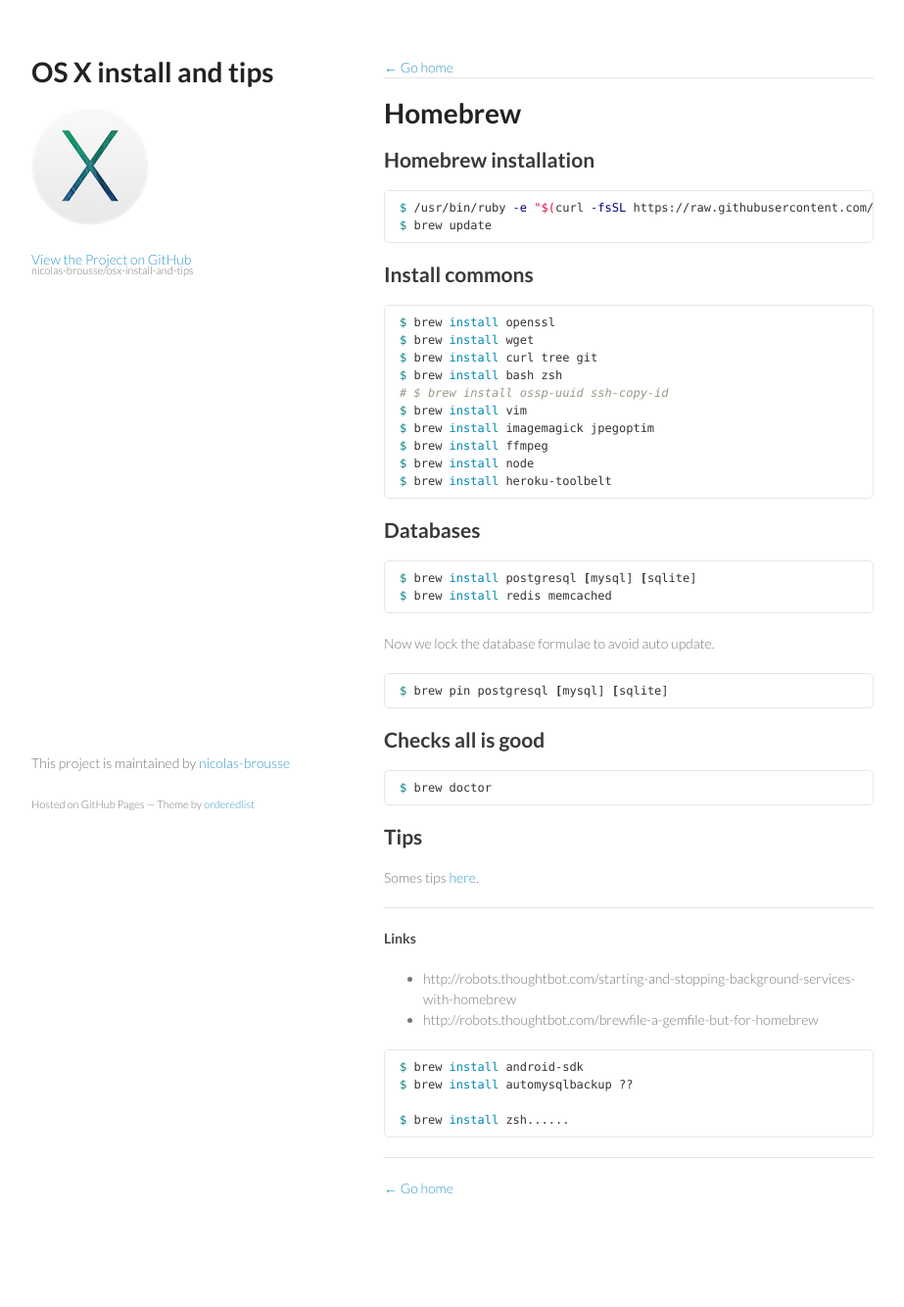
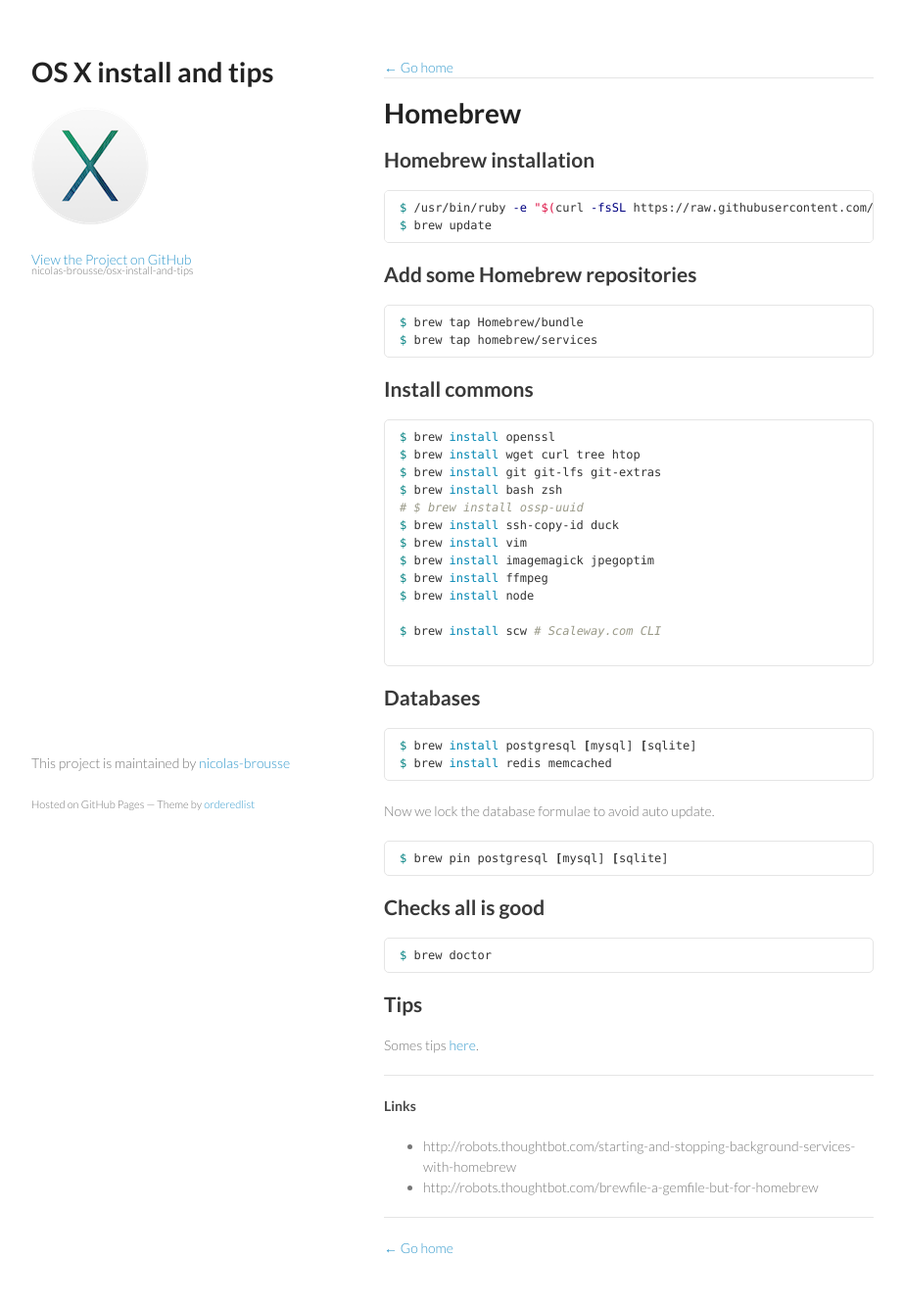
Before and after one commit to nicolas-brousse/osx-install-and-tips, a Jekyll site: the page built from pages/installation/homebrew.md, in a window 1280 px wide. Shown: the whole page at 98% size, without its empty margins (178-1101 px from the left). Built offline with Jekyll 4.4.1, drawn with Linux system fonts in a browser that asks for light colours; before the commit the page ends 1273 px from its top, so only the background shows below that.

Commit message:
Global update and cleanup to keep this fresh

````diff
--- a/pages/installation/homebrew.md
+++ b/pages/installation/homebrew.md
@@ -10,19 +10,29 @@
 $ brew update
 ```
 
+## Add some Homebrew repositories
+
+```bash
+$ brew tap Homebrew/bundle
+$ brew tap homebrew/services
+```
+
 ## Install commons
 
 ```bash
 $ brew install openssl
-$ brew install wget
-$ brew install curl tree git
+$ brew install wget curl tree htop
+$ brew install git git-lfs git-extras
 $ brew install bash zsh
-# $ brew install ossp-uuid ssh-copy-id
+# $ brew install ossp-uuid
+$ brew install ssh-copy-id duck
 $ brew install vim
 $ brew install imagemagick jpegoptim
 $ brew install ffmpeg
 $ brew install node
-$ brew install heroku-toolbelt
+
+$ brew install scw # Scaleway.com CLI
+
 ```
 
 ## Databases
@@ -54,10 +64,3 @@
 
 - http://robots.thoughtbot.com/starting-and-stopping-background-services-with-homebrew
 - http://robots.thoughtbot.com/brewfile-a-gemfile-but-for-homebrew
-
-```bash
-$ brew install android-sdk
-$ brew install automysqlbackup ??
-
-$ brew install zsh......
-```
````
Also changed, not shown: pages/installation/gui-apps.md (+1 -7 lines), pages/installation/oh-my-zsh.md (+4 -1 lines), pages/installation/rbenv.md (+2 -8 lines), pages/others/commands.md (+1 -0 lines).
